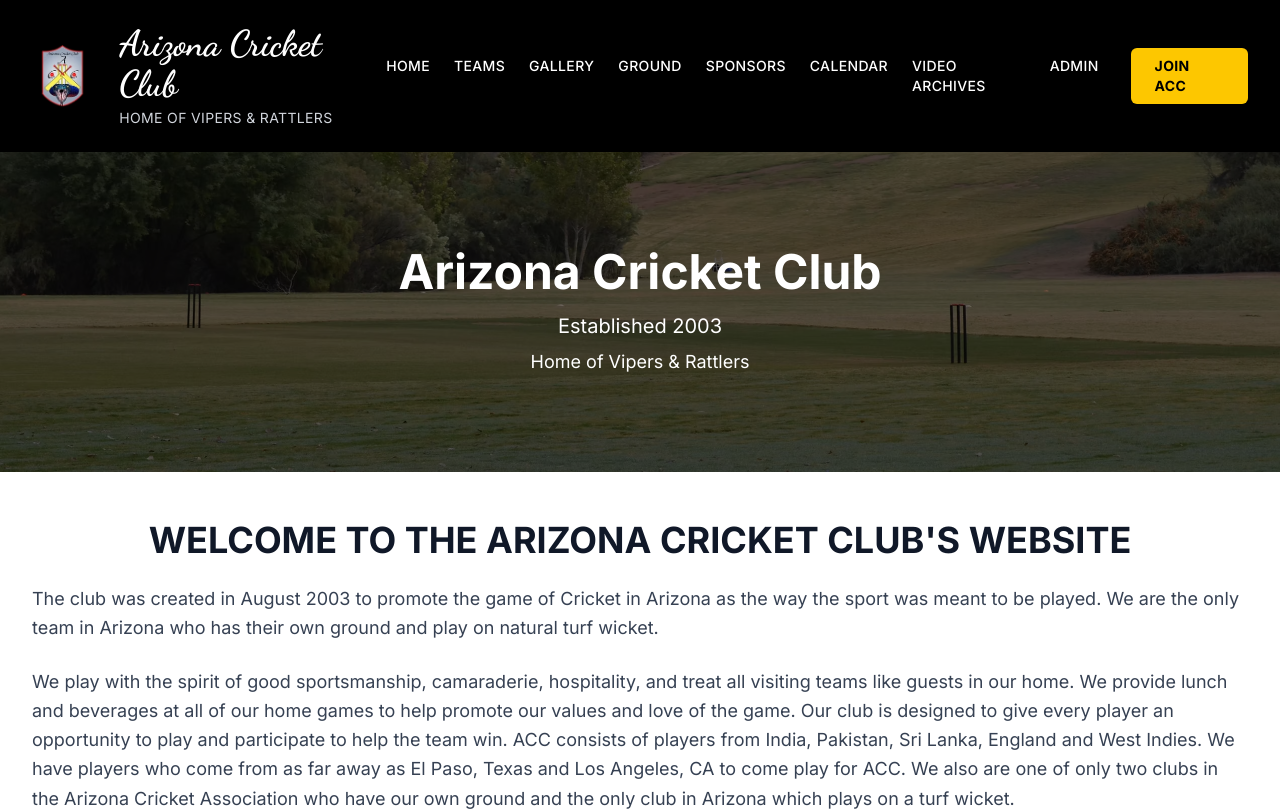
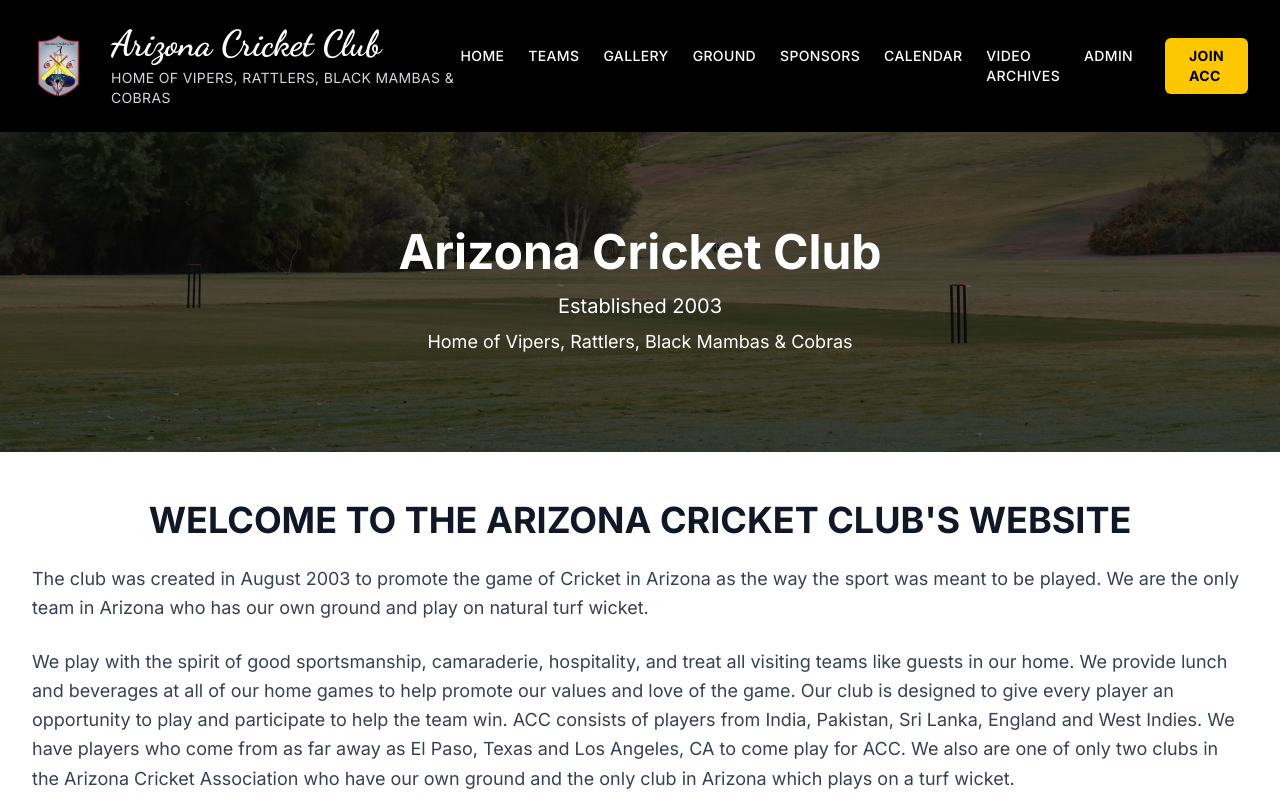
Before and after one commit to srinii2010/arizona-cricket-club, a Next.js app: page / in a window 1280 px wide. Shown: the top 811 px of the page. Built offline with nearby package versions, Linux system fonts and the light colour scheme.

Commit message:
Fix all compilation errors for Vercel deployment

```diff
--- a/src/app/page.tsx
+++ b/src/app/page.tsx
@@ -28,7 +28,7 @@
                   Arizona Cricket Club
                 </h1>
                 <h2 className="text-sm uppercase tracking-wide text-gray-300 mt-1">
-                  HOME OF VIPERS & RATTLERS
+                  HOME OF VIPERS, RATTLERS, BLACK MAMBAS & COBRAS
                 </h2>
               </div>
             </div>
@@ -46,8 +46,8 @@
                 <a href="/admin/login" className="text-white hover:text-yellow-400 font-medium text-sm uppercase tracking-wide">ADMIN</a>
               </nav>
               <a href="/join" className="bg-yellow-400 text-black px-6 py-2 rounded-md text-sm font-bold uppercase tracking-wide hover:bg-yellow-500 transition-colors">
-  JOIN ACC
-</a>
+                JOIN ACC
+              </a>
             </div>
 
             {/* Mobile Menu Button */}
@@ -79,27 +79,21 @@
               <a href="#" className="text-white hover:text-yellow-400 font-medium text-sm uppercase tracking-wide py-2">VIDEO ARCHIVES</a>
               <a href="/admin/login" className="text-white hover:text-yellow-400 font-medium text-sm py-2">ADMIN CONSOLE</a>
               <a href="/join" className="bg-yellow-400 text-black px-6 py-2 rounded-md text-sm font-bold uppercase tracking-wide hover:bg-yellow-500 transition-colors w-fit mt-2">
-  JOIN ACC
-</a>
+                JOIN ACC
+              </a>
             </nav>
           </div>
         </div>
       )}
 
-      {/* Hero Image Section - Robust Solution */}
+      {/* Hero Image Section - Using Next.js Image */}
       <div className="relative w-full" style={{height: '320px'}}>
-        <img
+        <Image
           src="/test.jpg"
           alt="Arizona Cricket Club Cricket Ground"
-          style={{
-            position: 'absolute',
-            top: 0,
-            left: 0,
-            width: '100%',
-            height: '100%',
-            objectFit: 'cover',
-            zIndex: 1
-          }}
+          fill
+          className="object-cover"
+          priority
         />
         <div
           style={{
@@ -118,7 +112,7 @@
           <div className="text-center text-white">
             <h2 className="text-5xl font-bold mb-4">Arizona Cricket Club</h2>
             <p className="text-xl mb-2">Established 2003</p>
-            <p className="text-lg">Home of Vipers & Rattlers</p>
+            <p className="text-lg">Home of Vipers, Rattlers, Black Mambas & Cobras</p>
           </div>
         </div>
       </div>
@@ -128,12 +122,12 @@
         {/* Welcome Section */}
         <div className="mb-12">
           <h2 className="text-4xl font-bold text-gray-900 mb-6 text-center">
-            WELCOME TO THE ARIZONA CRICKET CLUB'S WEBSITE
+            WELCOME TO THE ARIZONA CRICKET CLUB&apos;S WEBSITE
           </h2>
           <div className="prose max-w-none text-gray-700 leading-relaxed text-lg">
             <p className="mb-6">
               The club was created in August 2003 to promote the game of Cricket in Arizona as the way the sport was meant to be played.
-              We are the only team in Arizona who has their own ground and play on natural turf wicket.
+              We are the only team in Arizona who has our own ground and play on natural turf wicket.
             </p>
             <p className="mb-6">
               We play with the spirit of good sportsmanship, camaraderie, hospitality, and treat all visiting teams like guests in our home.
@@ -202,7 +196,7 @@
             <div>
               <h4 className="text-xl font-semibold text-gray-900 mb-4">FROM SKY HARBOR AIRPORT</h4>
               <p className="text-gray-700 text-sm">
-                Take 202 East go approximately 4 miles to 101 South. Go another approximate 4 miles to 60 East. You will go approximately 8 miles and exit on Higley, turn right go approximately 2 miles. Look for a sign for Nichols Park on the right just as you pass the Walgreen's on the SW corner of Higley and Guadalupe. Turn into the gravel drive way and go to the east end of the lot and park facing large mound of dirt and follow the path down to the grounds. (Note: Ground is not visible from Street level)
+                Take 202 East go approximately 4 miles to 101 South. Go another approximate 4 miles to 60 East. You will go approximately 8 miles and exit on Higley, turn right go approximately 2 miles. Look for a sign for Nichols Park on the right just as you pass the Walgreen&apos;s on the SW corner of Higley and Guadalupe. Turn into the gravel drive way and go to the east end of the lot and park facing large mound of dirt and follow the path down to the grounds. (Note: Ground is not visible from Street level)
               </p>
             </div>
             <div>
@@ -252,6 +246,7 @@
           <div className="flex justify-center space-x-6">
             <a href="#" className="text-gray-400 hover:text-white">Facebook</a>
             <a href="#" className="text-gray-400 hover:text-white">Twitter</a>
+            <a href="#" className="text-gray-400 hover:text-white">Flickr</a>
           </div>
         </div>
       </footer>
```
